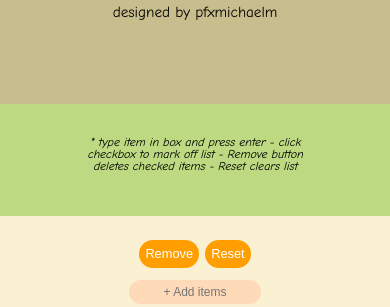
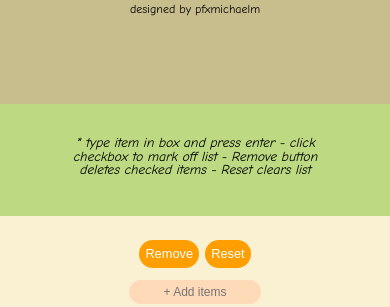
Before and after one commit to pfxmichaelm/shopping-list, a plain HTML site: page index.html in a window 390 px wide. Shown: the part 136-443 px from the top of the page. Drawn offline with nearby package versions, Linux system fonts and the light colour scheme.

Commit message:
font sizes for mobile

```diff
--- a/css/main.css
+++ b/css/main.css
@@ -129,7 +129,7 @@ button:hover {
     	margin:0 auto;
     }
     #header h3 {
-    	font-size: 0.95em;
+    	font-size: 0.75em;
     }
 }
 
@@ -138,7 +138,7 @@ button:hover {
         /*background-color: blue;*/
     }
     #banner h3 {
-    	font-size: 0.75em;
+    	font-size: 0.85em;
     }
 
 }
```
